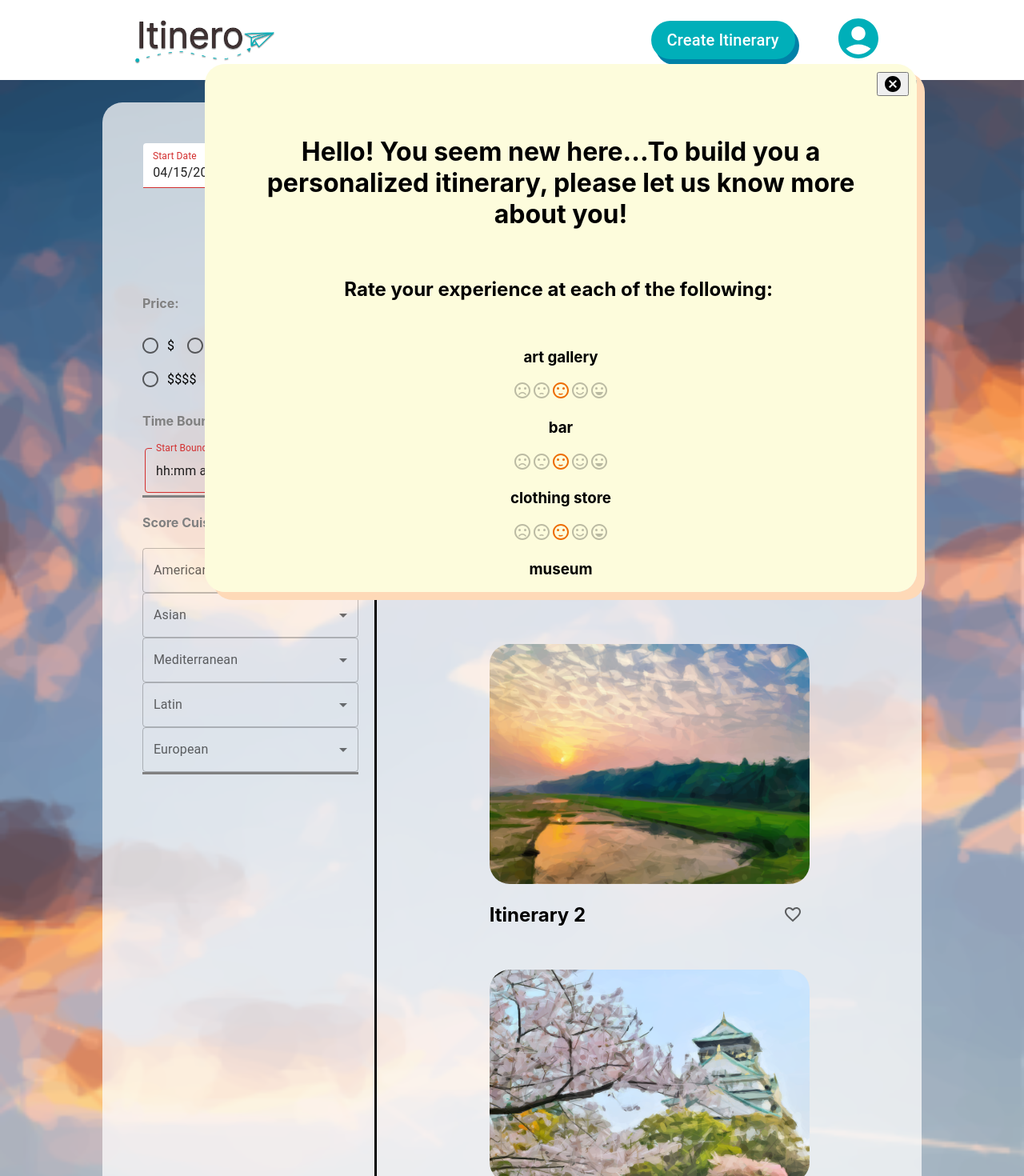
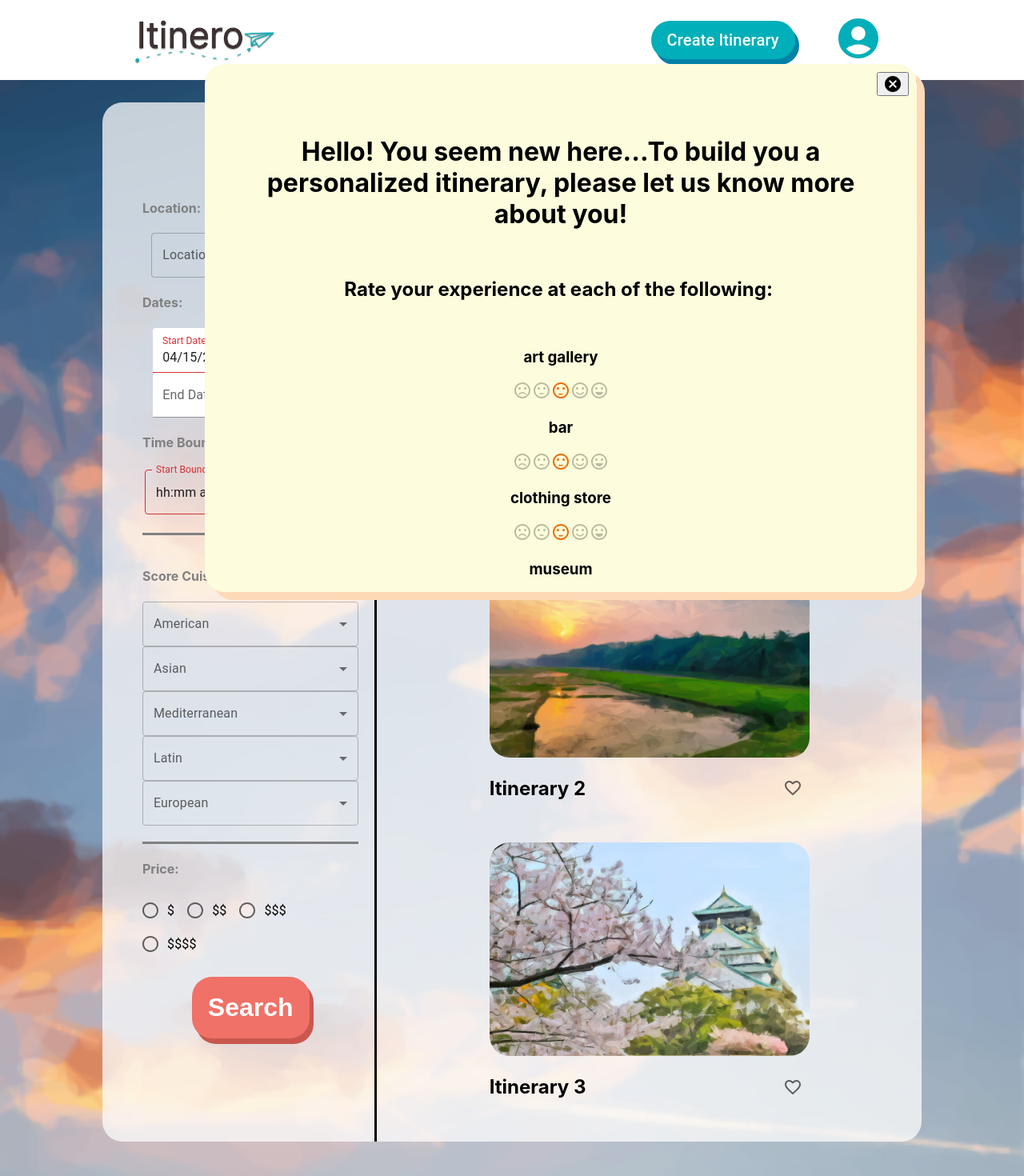
Before and after one commit to pikhan/Fonck, a React (Create React App) app in the folder Frontend/fonck/: page /BuildItinerary in a window 1280 px wide. Shown: the top 1470 px of the page at 80% size. Built offline with nearby package versions, Linux system fonts and the light colour scheme.

Commit message:
Changed Preferences and search btn is ready for middleware

```diff
--- a/Frontend/fonck/src/context/preferencesContext.js
+++ b/Frontend/fonck/src/context/preferencesContext.js
@@ -9,6 +9,12 @@ export function PreferencesProvider({children}) {
     const [boundingTimes, setBoundingTimes] = useState({startTime: "", endTime: ""})
     const [food, setFood] = useState({American: "", Asian: "", Mediterranean: "", Latin: "", European: ""})
     const [price, setPrice] = useState("")
+    const [searchSubmit, setSearchSubmit] = useState(false)
+
+    const handleSearchSubmit = () => {
+        setSearchSubmit(true)
+        console.log("submitted search btn")
+    }
 
 
     useEffect(() => {
@@ -32,7 +38,7 @@ export function PreferencesProvider({children}) {
     }, [price]);
     return(
         <PreferencesContext.Provider
-            value={[dates, setDates, location, setLocation, boundingTimes, setBoundingTimes, food, setFood, price, setPrice]}
+            value={[dates, setDates, location, setLocation, boundingTimes, setBoundingTimes, food, setFood, price, setPrice, handleSearchSubmit]}
         >
 
             {children}
--- a/Frontend/fonck/src/pages/BuildItinerary/BuildItinerary.css
+++ b/Frontend/fonck/src/pages/BuildItinerary/BuildItinerary.css
@@ -1,5 +1,7 @@
 .pref-and-searchResults-wrapper{
     display: flex;
+    background-color: rgba(253, 252, 252, .75);
+    border-radius: 25px;
 }
 
 .side-column{
@@ -28,8 +30,3 @@
 .pg-content{
     padding: 10%
 }
-
-.form-wrapper{
-    background-color: rgba(253, 252, 252, .75);
-    border-radius: 25px;
-}
--- a/Frontend/fonck/src/pages/BuildItinerary/BuildItinerary.js
+++ b/Frontend/fonck/src/pages/BuildItinerary/BuildItinerary.js
@@ -1,4 +1,3 @@
-import Searchbar from "./Searchbar/Searchbar";
 import Preferences from "./Preferences/Preferences";
 import "./BuildItinerary.css";
 import React from "react";
@@ -24,8 +23,6 @@ const itineraries = [
 const BuildItinerary = () => {
   return (
     <div className="pg-content" id="create-pg">
-      <div className="form-wrapper">
-        <Searchbar />
         <div className="pref-and-searchResults-wrapper">
           <div className="side-column">
             <Preferences />
@@ -37,7 +34,6 @@ const BuildItinerary = () => {
           </div>
         </div>
       </div>
-    </div>
   );
 };
 
--- a/Frontend/fonck/src/pages/BuildItinerary/Preferences/Preferences.css
+++ b/Frontend/fonck/src/pages/BuildItinerary/Preferences/Preferences.css
@@ -1,4 +1,3 @@
-
 .sectionTitle {
   text-align: left;
   color: gray;
@@ -6,9 +5,11 @@
 
 section {
   border-bottom: gray solid;
+  padding-top: 20px;
+  padding-bottom: 20px;
 }
 
-.pref-container{
+.pref-container {
   padding: 20px;
   padding-left: 50px;
 }
@@ -16,5 +17,29 @@ section {
 .time-pickers {
   display: flex;
   flex-direction: row;
+}
 
+.Searchbar-item {
+  padding: 20px;
+  box-sizing: border-box;
 }
+
+#search-btn {
+  margin-top: 20px;
+  background: #f07167;
+  color: white;
+  border: none;
+  border-radius: 25px;
+  box-shadow: 5px 7px 0px #c9574f;
+  font-size: 1em;
+}
+
+#search-btn h1 {
+  padding: 0;
+  margin: 0;
+}
+
+#search-btn:hover {
+  background: white;
+  color: #f07167;
+}
--- a/Frontend/fonck/src/pages/BuildItinerary/Preferences/Preferences.js
+++ b/Frontend/fonck/src/pages/BuildItinerary/Preferences/Preferences.js
@@ -1,5 +1,4 @@
 import { TextField } from "@mui/material";
-import { LocalizationProvider } from "@mui/x-date-pickers";
 import { AdapterDateFns } from "@mui/x-date-pickers/AdapterDateFns";
 import { Stack } from "@mui/material";
 import { TimePicker, StaticTimePicker } from "@mui/x-date-pickers";
@@ -13,9 +12,15 @@ import { PreferencesContext } from "../../../context/preferencesContext";
 import "./Preferences.css";
 
 
+import { LocalizationProvider, DateField } from "@mui/x-date-pickers";
+import { AdapterDayjs } from "@mui/x-date-pickers/AdapterDayjs";
+
+
+const today = dayjs();
+const tomorrow = dayjs().add(1, "day");
 
 const Preferences = () => {
-  const [,,
+  const [dates,setDates,
     location,
     setLocation,
     boundingTimes,
@@ -24,19 +29,68 @@ const Preferences = () => {
     setFood,
     price,
     setPrice,
+    handleSearchSubmit,
   ] = useContext(PreferencesContext);
   const [startTime, setStartTime] = useState(null);
   const [endTime, setEndTime] = useState(null);
   return (
     <div className="pref-container">
       <h3>Preferences</h3>
-      <section>
 
-          <h4 className="sectionTitle">Price:</h4>
-          <Prices />
-        <div>
-          <h4 className="sectionTitle"> Time Bounds: </h4>
-          <div className="time-pickers">
+    <section>
+
+
+    <h4 className="sectionTitle">Location:</h4>
+
+    <TextField
+        label="Location"
+        // variant="standard"
+        onChange={(event) => setLocation(event.target.value)}
+      />
+
+    <h4 className="sectionTitle">Dates:</h4>
+
+
+    <LocalizationProvider dateAdapter={AdapterDayjs}>
+        <DateField
+          className="Searchbar-item"
+          defaultValue={today}
+          minDate={tomorrow}
+          label="Start Date"
+          variant="filled"
+          InputProps={{
+            style: { backgroundColor: "#FFFFFF" },
+          }}
+          onChange={(newValue) =>
+            setDates((prevState) => ({
+              ...prevState,
+              startDate: newValue,
+            }))}
+
+
+        />
+        <DateField
+          className="Searchbar-item"
+          minDate={tomorrow}
+          label="End Date"
+          variant="filled"
+          InputProps={{
+            style: { backgroundColor: "#FFFFFF" },
+          }}
+
+          onChange={(newValue) =>
+            setDates((prevState) => ({
+              ...prevState,
+              endDate: newValue,
+            }))
+          }
+
+        />
+      </LocalizationProvider>
+
+
+      <h4 className="sectionTitle"> Time Bounds: </h4>
+      <div className="time-pickers">
             <LocalizationProvider dateAdapter={AdapterDateFns}>
               <Stack spacing={4} sx={{ witdh: "250px" }}>
                 <table>
@@ -74,12 +128,27 @@ const Preferences = () => {
               </Stack>
             </LocalizationProvider>
           </div>
-        </div>
-      </section>
+
+    </section>
+
+
       <section>
         <h4 className="sectionTitle">Score Cuisines</h4>
         <ScoreCuisines/>
       </section>
+
+
+
+    <h4 className="sectionTitle">Price:</h4>
+    <div> <Prices /></div>
+
+
+
+
+
+      <button className="Searchbar-item" id="search-btn" onClick={handleSearchSubmit}>
+        <h1>Search</h1>
+      </button>
     </div>
   );
 };
--- a/Frontend/fonck/src/pages/BuildItinerary/Searchbar/Searchbar.css
+++ /dev/null
@@ -1,36 +0,0 @@
-.Searchbar-wrapper {
-  display: grid;
-  grid-template-columns: repeat(4, 1fr);
-  grid-auto-rows: 1fr;
-  gap: 20px;
-  padding: 5%;
-}
-
-.Searchbar-item {
-  padding: 20px;
-  box-sizing: border-box;
-}
-
-#search-btn {
-  background: #F07167;
-    color: white;
-    border: none;
-    border-radius: 25px;
-    box-shadow: 5px 7px 0px #c9574f;
-    padding: 0;
-    font-size: 1em;
-}
-
-#search-btn h1{
-  padding: 0;
-  margin: 0;
-  /* color: white; */
-}
-
-
-
-#search-btn:hover {
-  background: white;
-    color: #F07167;
-
-}
--- a/Frontend/fonck/src/pages/BuildItinerary/Searchbar/Searchbar.js
+++ /dev/null
@@ -1,70 +0,0 @@
-import { LocalizationProvider, DateField } from "@mui/x-date-pickers";
-import { AdapterDayjs } from "@mui/x-date-pickers/AdapterDayjs";
-import dayjs from "dayjs";
-import { TextField } from "@mui/material";
-import { useContext, useState } from "react";
-import { PreferencesContext } from "../../../context/preferencesContext";
-import React from "react";
-import "./Searchbar.css";
-
-const today = dayjs();
-const tomorrow = dayjs().add(1, "day");
-
-const Searchbar = () => {
-  const [dates, setDates, location, setLocation] = useContext(PreferencesContext);
-
-  return (
-    <div className="Searchbar-wrapper">
-      <LocalizationProvider dateAdapter={AdapterDayjs}>
-        <DateField
-          className="Searchbar-item"
-          defaultValue={today}
-          minDate={tomorrow}
-          label="Start Date"
-          variant="filled"
-          InputProps={{
-            style: { backgroundColor: "#FFFFFF" },
-          }}
-          onChange={(newValue) =>
-            setDates((prevState) => ({
-              ...prevState,
-              startDate: newValue,
-            }))}
-
-
-        />
-        <DateField
-          className="Searchbar-item"
-          minDate={tomorrow}
-          label="End Date"
-          variant="filled"
-          InputProps={{
-            style: { backgroundColor: "#FFFFFF" },
-          }}
-
-          onChange={(newValue) =>
-            setDates((prevState) => ({
-              ...prevState,
-              endDate: newValue,
-            }))
-          }
-
-        />
-      </LocalizationProvider>
-      <TextField
-        label="Location"
-        InputProps={{
-          style: { backgroundColor: "#FFFFFF" },
-        }}
-        variant="filled"
-        onChange={(event) => setLocation(event.target.value)}
-      />
-
-      <button className="Searchbar-item" id="search-btn">
-        <h1>Search</h1>
-      </button>
-    </div>
-  );
-};
-
-export default Searchbar;
```
Lines whose indentation alone changed are shown as unchanged.
